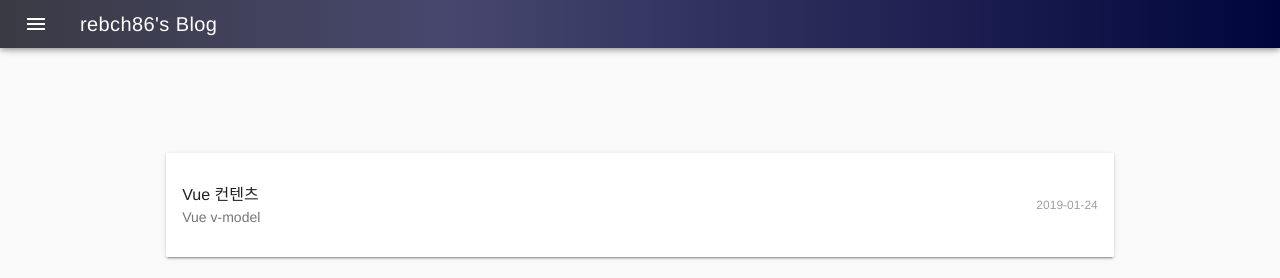
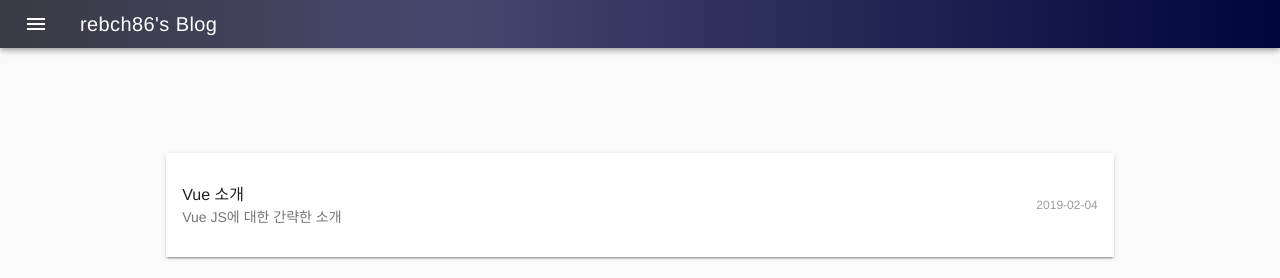
Before and after one commit to rebch86/vue-blog, a Vue app: page /study/vue in a window 1280 px wide. Shown: the top 278 px of the page. Built offline with nearby package versions, Linux system fonts and the light colour scheme; what vue-simple-markdown would draw is missing.

Commit message:
[배포] 빌드 배포 및 내용 추가
- Vue 컨텐츠 작성(마크다운)

```diff
--- a/src/views/contents/vue/vue1.vue
+++ b/src/views/contents/vue/vue1.vue
@@ -34,7 +34,9 @@
         '- 가상DOM 사용\n' +
         '- MVVM패턴 사용(그림1 참조)\n' +
         '- 템플릿 : HTML 템플릿을 그대로 활용(별도로 학습할 이유가 없음)\n' +
-        '- 컴포넌트 기반 개발 : 웹 애플리케이션의 구성요소(HTML, CSS, JS)를 컴포넌트로 관리 + 컴포넌트로 관리하기 때문에, 재사용성 및 확장성에 유리함.'
+        '- 컴포넌트 기반 개발 : 웹 애플리케이션의 구성요소(HTML, CSS, JS)를 컴포넌트로 관리 + 컴포넌트로 관리하기 때문에, 재사용성 및 확장성에 유리함\n' +
+        '## 기타\n' +
+        '- Vue 공식 사이트 : https://vuejs.org/'
 
       }
     }
--- a/src/views/study/vue/VueIndex.vue
+++ b/src/views/study/vue/VueIndex.vue
@@ -35,7 +35,7 @@
     data() {
       return {
         vueItems: [
-          {title: 'Vue 컨텐츠', subtitle: 'Vue v-model', createDate: '2019-01-24', path: '/contents/vue-1'}
+          {title: 'Vue 소개', subtitle: 'Vue JS에 대한 간략한 소개', createDate: '2019-02-04', path: '/contents/vue-1'}
         ]
       }
     },
```
Also changed, not shown: 1 other file (tests, documents, lock files or other folders).
